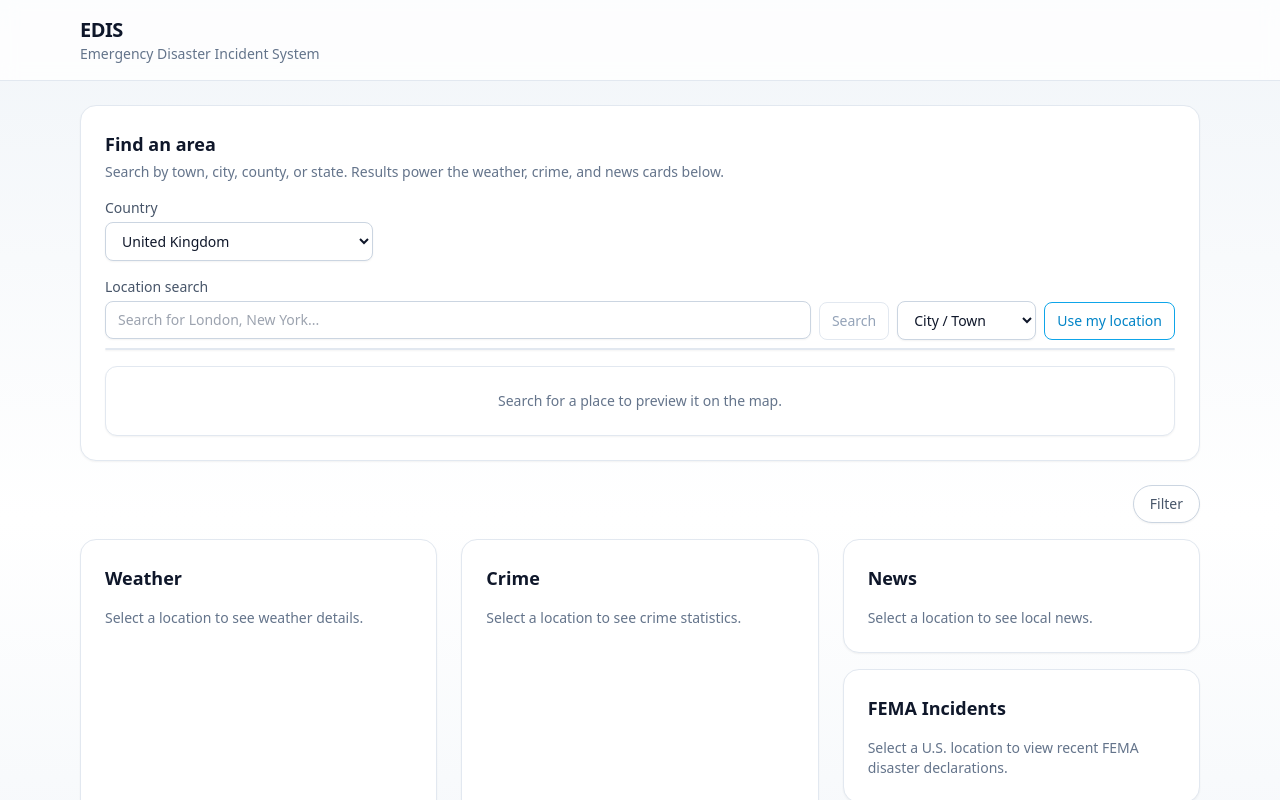
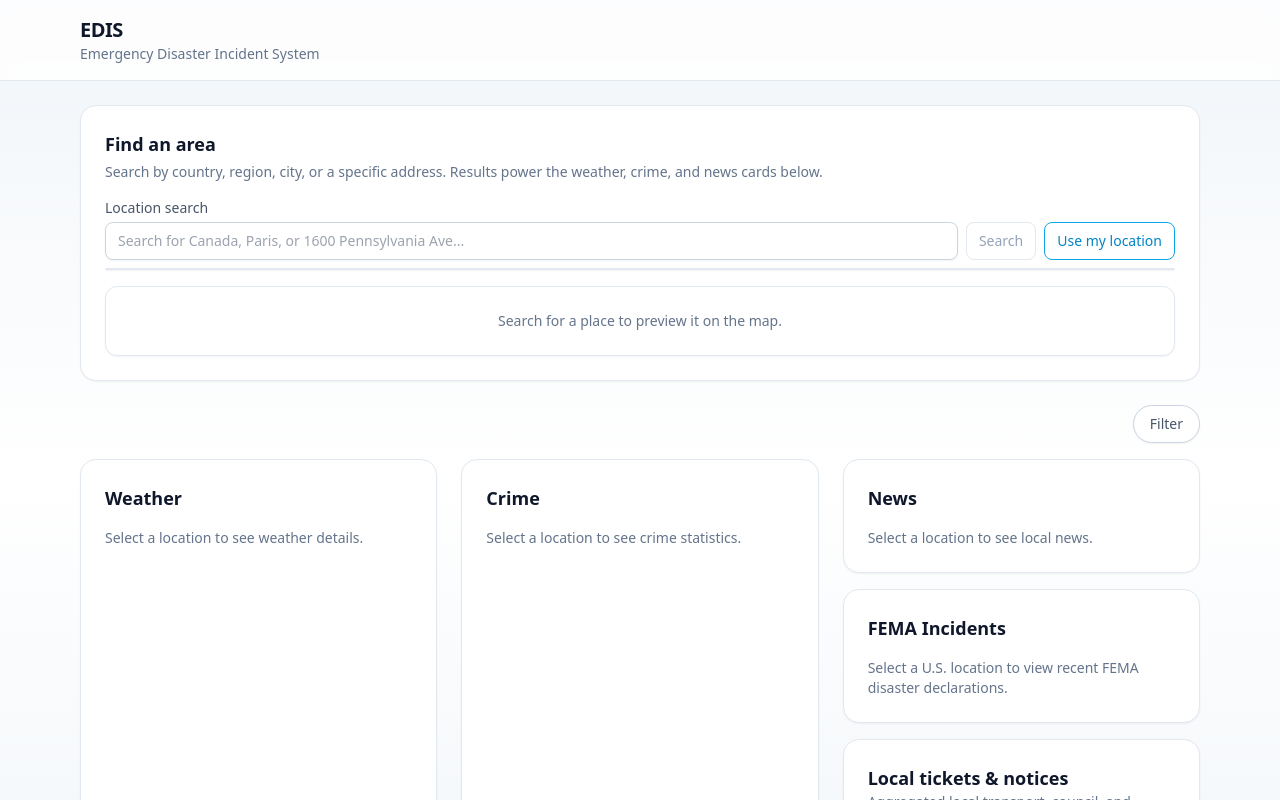
Before and after one commit to Milosmithy58/EDIS, a React (Vite) app in the folder edis/apps/web/: page / in a window 1280 px wide. Shown: the top 800 px of the page. Built offline with nearby package versions, Linux system fonts and the light colour scheme.

Commit message:
Allow address-based location search

```diff
--- a/edis/apps/web/src/components/CrimeCard.tsx
+++ b/edis/apps/web/src/components/CrimeCard.tsx
@@ -16,24 +16,33 @@ type CrimeDTO = {
 
 type Props = {
   geo: GeoContext | null;
-  country: string;
 };
 
-const CrimeCard = ({ geo, country }: Props) => {
+const CrimeCard = ({ geo }: Props) => {
+  const country = useMemo(() => {
+    const code = geo?.countryCode?.toUpperCase();
+    if (!code) return undefined;
+    if (code === 'GB' || code === 'UK') return 'UK';
+    if (code === 'US' || code === 'USA') return 'US';
+    return code;
+  }, [geo?.countryCode]);
+
   const {
     data,
     isFetching,
     isError,
     refetch
   } = useQuery<CrimeDTO | { message: string }>({
-    queryKey: ['crime', geo?.lat, geo?.lon, country, geo?.admin1, geo?.city],
+    queryKey: ['crime', geo?.lat, geo?.lon, country ?? 'unknown', geo?.admin1, geo?.city],
     enabled: Boolean(geo),
     queryFn: async () => {
       const params = new URLSearchParams({
-        country,
         lat: String(geo!.lat),
         lon: String(geo!.lon)
       });
+      if (country) {
+        params.append('country', country);
+      }
       if (geo?.admin1) params.append('admin1', geo.admin1);
       if (geo?.city) params.append('city', geo.city);
       const response = await fetch(`/api/crime?${params.toString()}`);
--- a/edis/apps/web/src/components/LocationSearch.tsx
+++ b/edis/apps/web/src/components/LocationSearch.tsx
@@ -1,4 +1,4 @@
-import { useEffect, useMemo, useState } from 'react';
+import { useMemo, useState } from 'react';
 import { useQuery } from '@tanstack/react-query';
 import toast from 'react-hot-toast';
 
@@ -15,7 +15,6 @@ export type GeoContext = {
 };
 
 type Props = {
-  country: string;
   onSelect: (geo: GeoContext | null) => void;
 };
 
@@ -23,23 +22,11 @@ type GeocodeResponse = {
   results: GeoContext[];
 };
 
-const SCOPE_OPTIONS = [
-  { label: 'City / Town', value: 'city' },
-  { label: 'County / State', value: 'admin', description: 'Counties (UK) or States (US)' },
-  { label: 'Country', value: 'country' }
-];
-
 const MIN_QUERY_LENGTH = 2;
 
-const LocationSearch = ({ country, onSelect }: Props) => {
+const LocationSearch = ({ onSelect }: Props) => {
   const [query, setQuery] = useState('');
-  const [scope, setScope] = useState<string>('city');
   const [searchQuery, setSearchQuery] = useState('');
-
-  useEffect(() => {
-    setQuery('');
-    setSearchQuery('');
-  }, [country]);
 
   const {
     data,
@@ -47,14 +34,12 @@ const LocationSearch = ({ country, onSelect }: Props) => {
     isError,
     refetch
   } = useQuery<GeocodeResponse>({
-    queryKey: ['geocode', searchQuery, country, scope],
+    queryKey: ['geocode', searchQuery],
     enabled: searchQuery.length >= MIN_QUERY_LENGTH,
     staleTime: 1000 * 60,
     queryFn: async () => {
       const params = new URLSearchParams({
-        query: searchQuery,
-        country,
-        scope
+        query: searchQuery
       });
       const response = await fetch(`/api/geocode?${params.toString()}`);
       if (!response.ok) {
@@ -135,7 +120,7 @@ const LocationSearch = ({ country, onSelect }: Props) => {
                 handleSearch();
               }
             }}
-            placeholder="Search for London, New York..."
+            placeholder="Search for Canada, Paris, or 1600 Pennsylvania Ave..."
             className="w-full rounded-lg border border-slate-300 bg-white px-3 py-2 text-sm shadow-sm focus:border-sky-500 focus:outline-none focus:ring-2 focus:ring-sky-200 dark:border-slate-700 dark:bg-slate-800"
             aria-autocomplete="list"
           />
@@ -149,18 +134,6 @@ const LocationSearch = ({ country, onSelect }: Props) => {
           >
             Search
           </button>
-          <select
-            className="rounded-lg border border-slate-300 bg-white px-3 py-2 text-sm shadow-sm focus:border-sky-500 focus:outline-none focus:ring-2 focus:ring-sky-200 dark:border-slate-700 dark:bg-slate-800"
-            value={scope}
-            onChange={(event) => setScope(event.target.value)}
-            aria-label="Location scope"
-          >
-            {SCOPE_OPTIONS.map((option) => (
-              <option key={option.value} value={option.value}>
-                {option.label}
-              </option>
-            ))}
-          </select>
           <button
             type="button"
             onClick={handleUseMyLocation}
--- a/edis/apps/web/src/components/NewsCard.tsx
+++ b/edis/apps/web/src/components/NewsCard.tsx
@@ -22,13 +22,12 @@ type NewsDTO = {
 type Props = {
   geo: GeoContext | null;
   query: string;
-  country: string;
   filters: string[];
   onClearFilters: () => void;
   onRemoveFilter: (label: string) => void;
 };
 
-const NewsCard = ({ geo, query, country, filters, onClearFilters, onRemoveFilter }: Props) => {
+const NewsCard = ({ geo, query, filters, onClearFilters, onRemoveFilter }: Props) => {
   const normalizedFilters = normalizeFilters(filters);
   const serializedFilters = serializeFilters(filters);
   const hasFilters = normalizedFilters.length > 0;
@@ -39,7 +38,7 @@ const NewsCard = ({ geo, query, country, filters, onClearFilters, onRemoveFilter
   const [isLoadingMore, setIsLoadingMore] = useState(false);
   const [loadMoreError, setLoadMoreError] = useState<string | null>(null);
 
-  const countryCode = useMemo(() => geo?.countryCode ?? country, [geo?.countryCode, country]);
+  const countryCode = useMemo(() => geo?.countryCode?.toUpperCase(), [geo?.countryCode]);
 
   const {
     data,
@@ -65,7 +64,7 @@ const NewsCard = ({ geo, query, country, filters, onClearFilters, onRemoveFilter
         filters: normalizedFilters
       };
       if (countryCode) {
-        payload.country = countryCode.toUpperCase();
+        payload.country = countryCode;
       }
       if (typeof ts === 'number') {
         payload.ts = ts;
--- a/edis/apps/web/src/routes/Home.tsx
+++ b/edis/apps/web/src/routes/Home.tsx
@@ -8,7 +8,6 @@ import CrimeNewsCard from '../components/CrimeNewsCard';
 import NewsCard from '../components/NewsCard';
 import FemaIncidentsCard from '../components/fema/FemaIncidentsCard';
 import LocalTicketsCard from '../components/LocalTicketsCard';
-import { COUNTRY_OPTIONS, getDefaultCountry } from '../lib/country';
 import FilterPanel from '../components/FilterPanel';
 import { DEFAULT_FILTERS, FILTER_STORAGE_KEY, normalizeFilters } from '../lib/newsFilters';
 import { resolveUsStateCode } from '../lib/usStates';
@@ -17,7 +16,6 @@ import { useDebounce } from '../lib/useDebounce';
 const LAST_GEO_KEY = 'edis:last-geo';
 
 type StoredState = {
-  country: string;
   geo?: GeoContext;
 };
 
@@ -26,7 +24,6 @@ type HomeProps = {
 };
 
 const Home = ({ adminNav }: HomeProps) => {
-  const [country, setCountry] = useState<string>(getDefaultCountry());
   const [selectedGeo, setSelectedGeo] = useState<GeoContext | null>(null);
   const [selectedFilters, setSelectedFilters] = useState<string[]>(DEFAULT_FILTERS);
   const [isFilterOpen, setIsFilterOpen] = useState(false);
@@ -36,9 +33,6 @@ const Home = ({ adminNav }: HomeProps) => {
       const raw = localStorage.getItem(LAST_GEO_KEY);
       if (!raw) return;
       const parsed: StoredState = JSON.parse(raw);
-      if (parsed.country) {
-        setCountry(parsed.country);
-      }
       setSelectedGeo(parsed.geo ?? null);
     } catch (error) {
       console.error('Failed to read stored location', error);
@@ -66,7 +60,7 @@ const Home = ({ adminNav }: HomeProps) => {
         localStorage.removeItem(LAST_GEO_KEY);
         return;
       }
-      const payload: StoredState = { country };
+      const payload: StoredState = {};
       if (selectedGeo) {
         payload.geo = selectedGeo;
       }
@@ -75,7 +69,7 @@ const Home = ({ adminNav }: HomeProps) => {
       console.error('Failed to persist location', error);
       toast.error('Unable to save your last location.');
     }
-  }, [selectedGeo, country]);
+  }, [selectedGeo]);
 
   useEffect(() => {
     try {
@@ -183,31 +177,11 @@ const Home = ({ adminNav }: HomeProps) => {
             Find an area
           </h2>
           <p className="mt-1 text-sm text-slate-500 dark:text-slate-300">
-            Search by town, city, county, or state. Results power the weather, crime, and news cards below.
+            Search by country, region, city, or a specific address. Results power the weather, crime, and news cards below.
           </p>
           <div className="mt-4 flex flex-col gap-4">
-            <div className="w-full lg:w-1/4">
-              <label
-                className="mb-1 block text-sm font-medium text-slate-600 dark:text-slate-300"
-                htmlFor="country-select"
-              >
-                Country
-              </label>
-              <select
-                id="country-select"
-                className="w-full rounded-lg border border-slate-300 bg-white px-3 py-2 text-sm shadow-sm focus:border-sky-500 focus:outline-none focus:ring-2 focus:ring-sky-200 dark:border-slate-700 dark:bg-slate-800"
-                value={country}
-                onChange={(event) => setCountry(event.target.value)}
-              >
-                {COUNTRY_OPTIONS.map((option) => (
-                  <option key={option.value} value={option.value}>
-                    {option.label}
-                  </option>
-                ))}
-              </select>
-            </div>
             <div className="w-full">
-              <LocationSearch country={country} onSelect={setSelectedGeo} />
+              <LocationSearch onSelect={setSelectedGeo} />
             </div>
             <LocationMap geo={selectedGeo} />
           </div>
@@ -230,12 +204,11 @@ const Home = ({ adminNav }: HomeProps) => {
           </div>
           <section className="grid gap-6 lg:grid-cols-3">
             <WeatherCard geo={selectedGeo} />
-            <CrimeCard geo={selectedGeo} country={country} />
+            <CrimeCard geo={selectedGeo} />
             <div className="flex flex-col gap-4">
               <NewsCard
                 geo={selectedGeo}
                 query={composedNewsQuery}
-                country={country}
                 filters={debouncedFilters}
                 onClearFilters={handleClearFilters}
                 onRemoveFilter={handleRemoveFilter}
```
Also changed, not shown: 2 other files (tests, documents, lock files or other folders).
